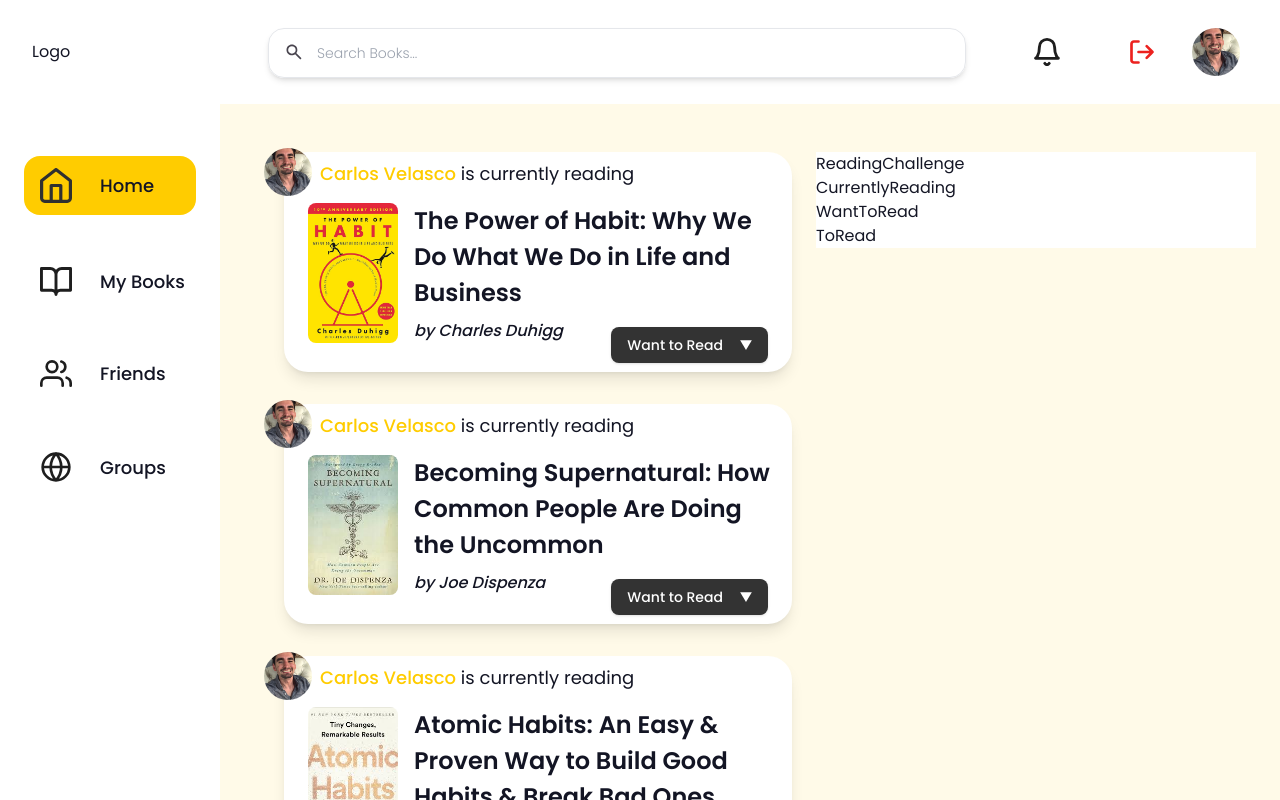
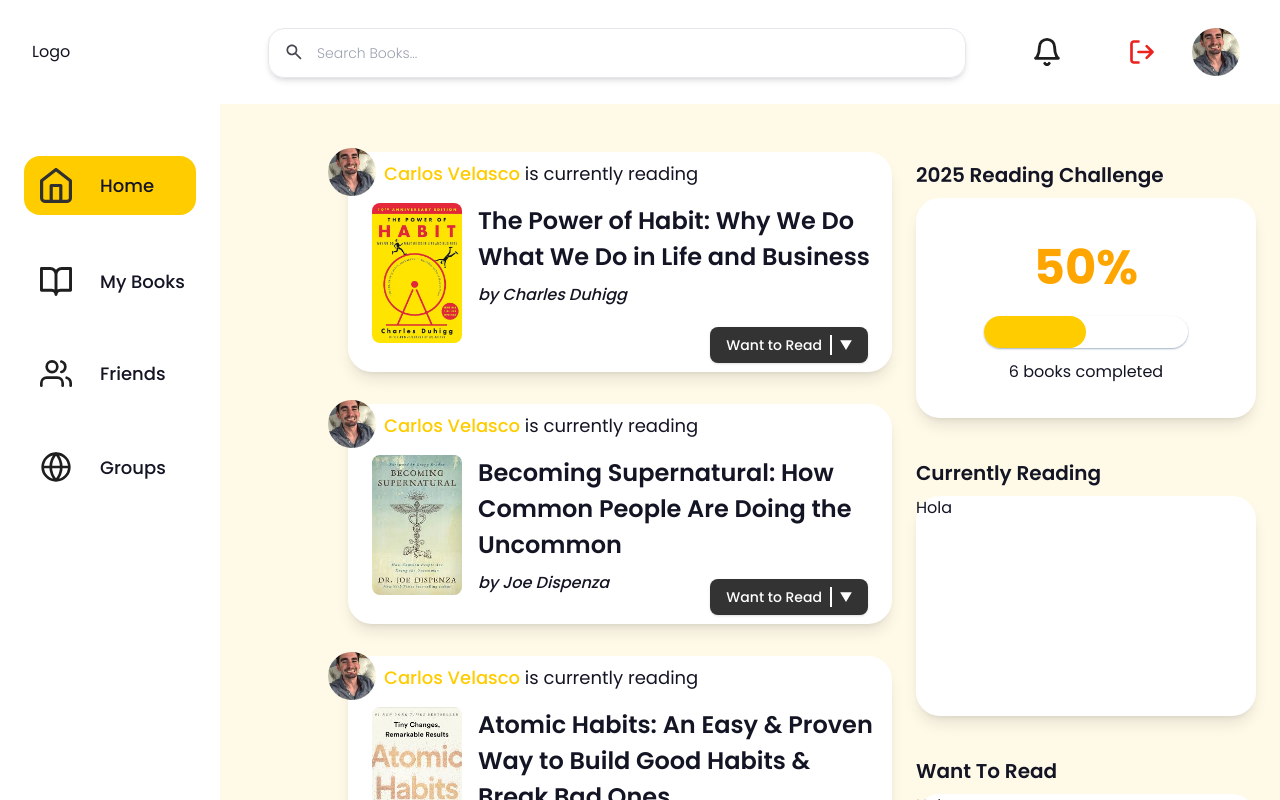
Before and after one commit to CharlesVela66/sharebook, a Next.js app: page / in a window 1280 px wide. Shown: the top 800 px of the page. Built offline with nearby package versions, Linux system fonts and the light colour scheme.

Commit message:
Reading Challenge UI

```diff
--- a/app/(root)/page.tsx
+++ b/app/(root)/page.tsx
@@ -9,12 +9,12 @@ import ToRead from '@/components/ToRead';
 const Home = () => {
   return (
     <section className="flex my-12">
-      <div className="flex flex-col w-full items-center justify-center ml-16">
+      <div className="flex flex-col w-full ml-32">
         {books.map((book) => (
           <BookCard key={book.id} book={book} />
         ))}
       </div>
-      <div className="flex flex-col h-full sticky bg-white max-w-[440px] w-full mx-6">
+      <div className="flex flex-col h-full sticky max-w-[340px] w-full mx-6">
         <ReadingChallenge />
         <CurrentlyReading />
         <WantToRead />
--- a/components/BookCard.tsx
+++ b/components/BookCard.tsx
@@ -16,7 +16,7 @@ const BookCard = ({ book }: BookCardProps) => {
         alt="profile"
         width={48}
         height={48}
-        className="rounded-full object-cover h-[48px] absolute z-50 -translate-x-5 -translate-y-1"
+        className="rounded-full object-cover h-[48px] absolute z-10 -translate-x-5 -translate-y-1"
       />
       <div className="flex flex-col my-2 ml-6">
         <h2 className="text-[18px] font-normal ml-3 mb-4">
--- a/components/CurrentlyReading.tsx
+++ b/components/CurrentlyReading.tsx
@@ -1,7 +1,14 @@
 import React from 'react';
 
 const CurrentlyReading = () => {
-  return <div>CurrentlyReading</div>;
+  return (
+    <>
+      <h3 className="font-semibold text-[20px] my-2 ">Currently Reading</h3>
+      <div className="max-w-[820px] bg-white rounded-3xl mb-8 shadow-lg h-[220px]">
+        Hola
+      </div>
+    </>
+  );
 };
 
 export default CurrentlyReading;
--- a/components/Header.tsx
+++ b/components/Header.tsx
@@ -5,7 +5,7 @@ import { users } from '../constants';
 
 const Header = () => {
   return (
-    <header className="flex justify-between bg-white p-4 w-full h-[104px]">
+    <header className="flex justify-between bg-white p-4 min-w-full h-[104px]">
       <Search />
       <Image
         src="/icons/bell.svg"
--- a/components/ReadingChallenge.tsx
+++ b/components/ReadingChallenge.tsx
@@ -1,7 +1,28 @@
-import React from 'react';
+'use client';
+
+import { useEffect, useState } from 'react';
+import { Progress } from './ui/progress';
 
 const ReadingChallenge = () => {
-  return <div>ReadingChallenge</div>;
+  const [progress, setProgress] = useState(13);
+
+  useEffect(() => {
+    const timer = setTimeout(() => setProgress(50), 500);
+    return () => clearTimeout(timer);
+  }, []);
+
+  return (
+    <>
+      <h2 className="font-semibold text-[20px] my-2 ">
+        {new Date().getFullYear()} Reading Challenge
+      </h2>
+      <div className="flex flex-col max-w-[420px] bg-white rounded-3xl mb-8 shadow-lg h-[220px] items-center justify-center">
+        <h1 className="h1 text-brand-100">{progress}%</h1>
+        <Progress value={progress} className="w-[60%] my-3" />
+        <p className="font-regular text-[16px]">6 books completed</p>
+      </div>
+    </>
+  );
 };
 
 export default ReadingChallenge;
--- a/components/Sidebar.tsx
+++ b/components/Sidebar.tsx
@@ -10,7 +10,7 @@ import React from 'react';
 const Sidebar = () => {
   const pathname = usePathname();
   return (
-    <aside className="p-4 sm:flex flex-col bg-white h-screen remove-scrollbar sm:w-[170px] md:w-[200px] lg:w-[220px] sticky">
+    <aside className="p-4 sm:flex flex-col bg-white min-h-full remove-scrollbar sm:w-[170px] md:w-[200px] lg:w-[220px] sticky">
       <h1 className="my-6 mx-4">Logo</h1>
       <nav>
         <ul className="flex flex-col my-12">
--- a/components/ToRead.tsx
+++ b/components/ToRead.tsx
@@ -1,7 +1,14 @@
 import React from 'react';
 
 const ToRead = () => {
-  return <div>ToRead</div>;
+  return (
+    <>
+      <h2 className="font-semibold text-[20px] my-2">To Read</h2>
+      <div className="max-w-[820px] bg-white rounded-3xl mb-8 shadow-lg h-[220px]">
+        Hola
+      </div>
+    </>
+  );
 };
 
 export default ToRead;
--- a/components/WantToRead.tsx
+++ b/components/WantToRead.tsx
@@ -1,7 +1,14 @@
 import React from 'react';
 
 const WantToRead = () => {
-  return <div>WantToRead</div>;
+  return (
+    <>
+      <h2 className="font-semibold text-[20px] my-2">Want To Read</h2>
+      <div className="max-w-[820px] bg-white rounded-3xl mb-8 shadow-lg h-[220px]">
+        Hola
+      </div>
+    </>
+  );
 };
 
 export default WantToRead;
--- /dev/null
+++ b/components/ui/progress.tsx
@@ -0,0 +1,28 @@
+'use client';
+
+import * as React from 'react';
+import * as ProgressPrimitive from '@radix-ui/react-progress';
+
+import { cn } from '@/lib/utils';
+
+const Progress = React.forwardRef<
+  React.ElementRef<typeof ProgressPrimitive.Root>,
+  React.ComponentPropsWithoutRef<typeof ProgressPrimitive.Root>
+>(({ className, value, ...props }, ref) => (
+  <ProgressPrimitive.Root
+    ref={ref}
+    className={cn(
+      'relative h-8 w-full overflow-hidden rounded-full bg-white shadow-light-200 shadow-sm',
+      className
+    )}
+    {...props}
+  >
+    <ProgressPrimitive.Indicator
+      className="h-full w-full flex-1 bg-brand transition-all rounded-3xl"
+      style={{ transform: `translateX(-${100 - (value || 0)}%)` }}
+    />
+  </ProgressPrimitive.Root>
+));
+Progress.displayName = ProgressPrimitive.Root.displayName;
+
+export { Progress };
--- a/components/ui/separator.tsx
+++ b/components/ui/separator.tsx
@@ -1,16 +1,16 @@
-"use client"
+'use client';
 
-import * as React from "react"
-import * as SeparatorPrimitive from "@radix-ui/react-separator"
+import * as React from 'react';
+import * as SeparatorPrimitive from '@radix-ui/react-separator';
 
-import { cn } from "@/lib/utils"
+import { cn } from '@/lib/utils';
 
 const Separator = React.forwardRef<
   React.ElementRef<typeof SeparatorPrimitive.Root>,
   React.ComponentPropsWithoutRef<typeof SeparatorPrimitive.Root>
 >(
   (
-    { className, orientation = "horizontal", decorative = true, ...props },
+    { className, orientation = 'horizontal', decorative = true, ...props },
     ref
   ) => (
     <SeparatorPrimitive.Root
@@ -18,14 +18,14 @@ const Separator = React.forwardRef<
       decorative={decorative}
       orientation={orientation}
       className={cn(
-        "shrink-0 bg-border",
-        orientation === "horizontal" ? "h-[1px] w-full" : "h-full w-[1px]",
+        'shrink-0 bg-border bg-white',
+        orientation === 'horizontal' ? 'h-[1px] w-full' : 'h-full w-[2px]',
         className
       )}
       {...props}
     />
   )
-)
-Separator.displayName = SeparatorPrimitive.Root.displayName
+);
+Separator.displayName = SeparatorPrimitive.Root.displayName;
 
-export { Separator }
+export { Separator };
--- a/package.json
+++ b/package.json
@@ -9,6 +9,7 @@
     "lint": "next lint"
   },
   "dependencies": {
+    "@radix-ui/react-progress": "^1.1.2",
     "@radix-ui/react-separator": "^1.1.2",
     "@radix-ui/react-slot": "^1.1.2",
     "class-variance-authority": "^0.7.1",
```
Also changed, not shown: 1 other file (tests, documents, lock files or other folders).
